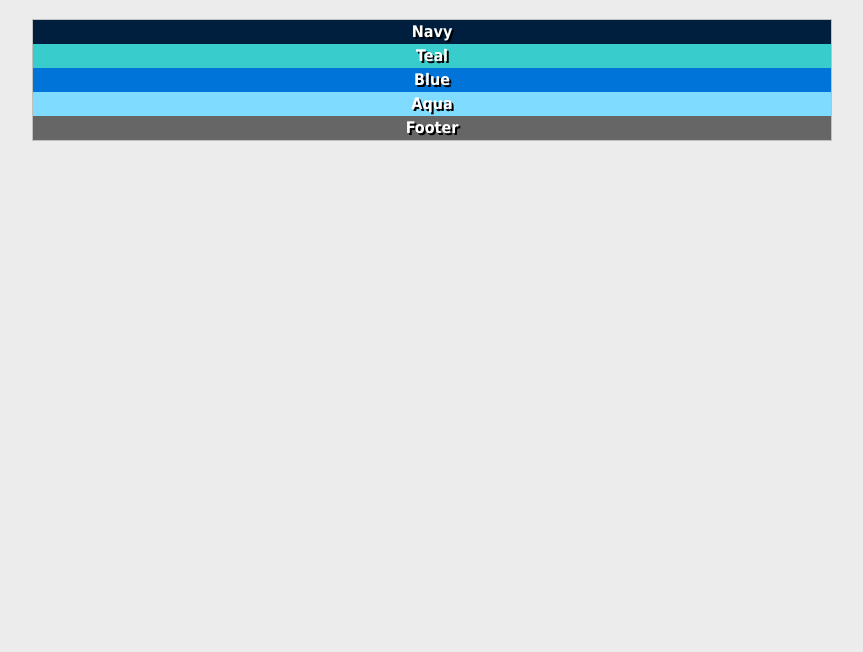
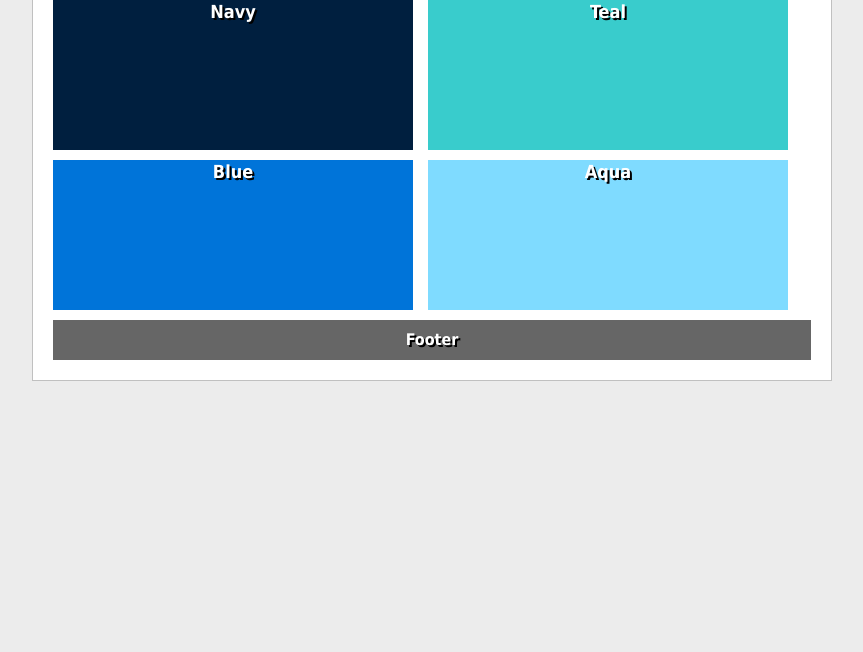
Before and after one commit to rkFel/ifsc-11003-01, a plain HTML site: page positioning-lab/float-1.html in a window 1280 px wide. Shown: the part 148-800 px from the top of the page, without its empty margins (208-1071 px from the left). Drawn offline with Linux system fonts and the light colour scheme.

Commit message:
Did Float 1

```diff
--- a/positioning-lab/float-1.html
+++ b/positioning-lab/float-1.html
@@ -1,61 +1,90 @@
 <!DOCTYPE html>
 <html lang="en">
+<head>
+  <meta charset="UTF-8" />
+  <meta http-equiv="X-UA-Compatible" content="IE=edge" />
+  <meta name="viewport" content="width=device-width, initial-scale=1.0" />
+  <title>Positioning Lab</title>
+  <style>
+        html { box-sizing: border-box; }
+    *, *::before, *::after { box-sizing: inherit; }
 
-<head>
-  <meta charset="UTF-8">
-  <meta http-equiv="X-UA-Compatible" content="IE=edge">
-  <meta name="viewport" content="width=device-width, initial-scale=1.0">
-  <title>Positioning Lab</title>
-  <style type="text/css">
-    /* ---------------Box Sizing----------------- */
-    html {
-      box-sizing: border-box;
-    }
-    *,
-    *:before,
-    *:after {
-      box-sizing: inherit;
-    }
     body {
-      background-color: #ECECEC;
-      font-weight: bold;
-      font-family: Tahoma, Geneva, sans-serif;
+      background: #ECECEC;
+      font: bold 16px Tahoma, Geneva, sans-serif;
       color: #FFF;
       text-align: center;
       line-height: 24px;
     }
+
     #wrapper {
-      background-color: #FFF;
+      background: #FFF;
       border: 1px solid #c0c0c0;
       width: 800px;
-      margin-right: auto;
-      margin-left: auto;
+      margin: 0 auto;
       text-shadow: 2px 2px #000;
+      padding: 20px;
+      overflow: hidden;
     }
+
+
     #navy {
       background-color: #001f3f;
+      width: 360px; height: 150px;
+      float: left;
+      margin-right: 15px;
+      margin-bottom: 10px;
+      align-items: center; justify-content: center;
+      font-size: 18px;
     }
+
     #teal {
       background-color: #39CCCC;
+      width: 360px; height: 150px;
+      float: left;
+      margin-bottom: 10px;
+      align-items: center; justify-content: center;
+      font-size: 18px;
     }
+
     #blue {
       background-color: #0074D9;
+      width: 360px; height: 150px;
+      float: left;
+      clear: left;
+      margin-right: 15px;
+      margin-bottom: 10px;
+      align-items: center; justify-content: center;
+      font-size: 18px;
     }
+
     #aqua {
       background-color: #7FDBFF;
+      width: 360px; height: 150px;
+      float: left;
+      margin-bottom: 10px;
+      align-items: center; justify-content: center;
+      font-size: 18px;
     }
+
     #footer {
       background-color: #666;
+      clear: both;
+      height: 40px; line-height: 40px;
+      color: #FFF;
+      margin-top: 10px;
     }
+
     h1 {
       color: #000;
       font-weight: normal;
-      padding: 50px;
+      padding: 30px;
+      text-shadow: none;
     }
   </style>
 </head>
 <body>
-  <h1>Exercise</h1>
+  <h1>float-1</h1>
   <section id="wrapper">
     <div id="navy">Navy</div>
     <div id="teal">Teal</div>
@@ -64,5 +93,4 @@
     <div id="footer">Footer</div>
   </section>
 </body>
-
 </html>
```
